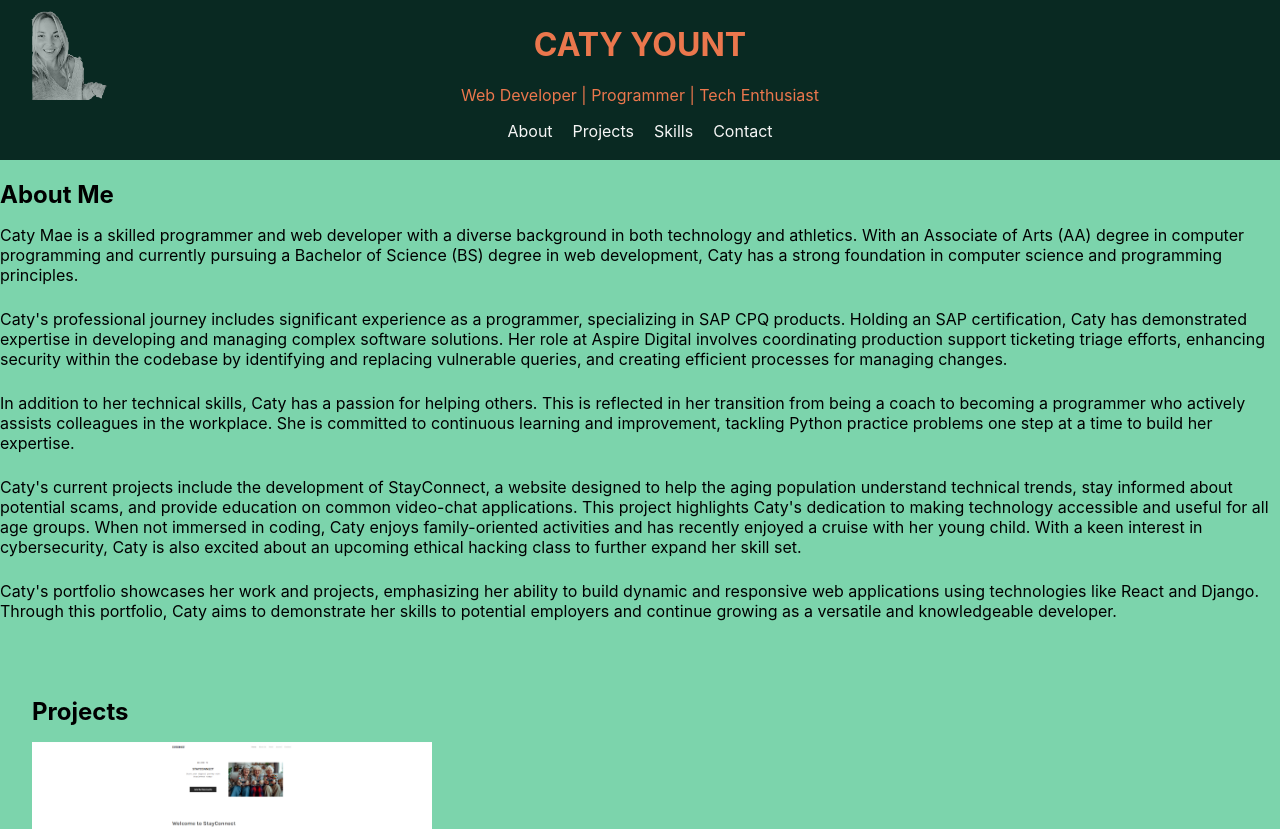
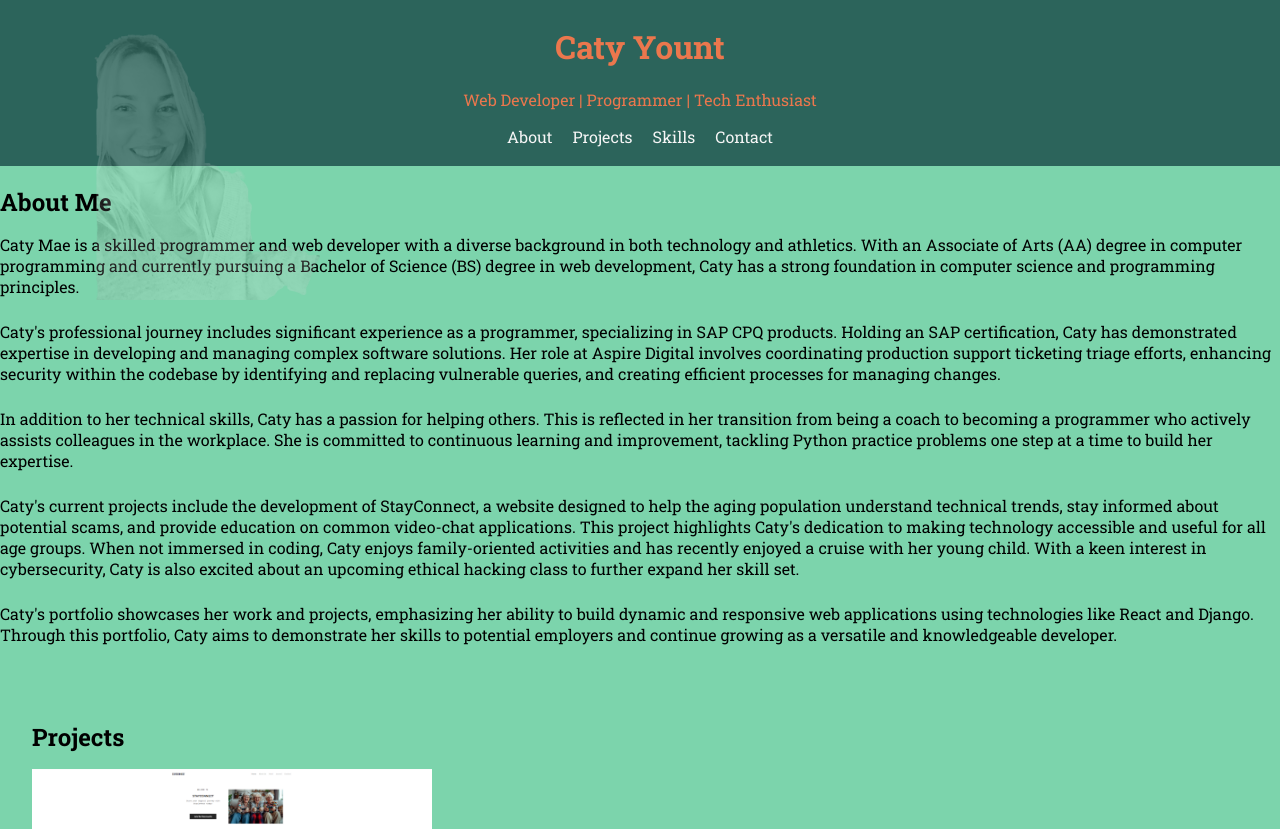
Before and after one commit to Caty1121/caty1121.github.io, a React (Create React App) app: page / in a window 1280 px wide. Shown: the top 829 px of the page. Built offline with nearby package versions, Linux system fonts and the light colour scheme.

Commit message:
updated font

```diff
--- a/public/index.html
+++ b/public/index.html
@@ -24,20 +24,13 @@
       work correctly both with client-side routing and a non-root public URL.
       Learn how to configure a non-root public URL by running `npm run build`.
     -->
+    <link rel="preconnect" href="https://fonts.googleapis.com">
+    <link rel="preconnect" href="https://fonts.gstatic.com" crossorigin>
+    <link href="https://fonts.googleapis.com/css2?family=Roboto+Slab:wght@100..900&display=swap" rel="stylesheet">
     <title>React App</title>
   </head>
   <body>
     <noscript>You need to enable JavaScript to run this app.</noscript>
     <div id="root"></div>
-    <!--
-      This HTML file is a template.
-      If you open it directly in the browser, you will see an empty page.
-
-      You can add webfonts, meta tags, or analytics to this file.
-      The build step will place the bundled scripts into the <body> tag.
-
-      To begin the development, run `npm start` or `yarn start`.
-      To create a production bundle, use `npm run build` or `yarn build`.
-    -->
   </body>
 </html>
--- a/src/components/Header.css
+++ b/src/components/Header.css
@@ -1,5 +1,5 @@
 header {
-    background: #092922;
+    background: #2C645B;
     color: #EB774D;
     padding: .2rem 0;
     text-align: center;
@@ -21,9 +21,9 @@
     text-decoration: none;
   }
   .portfolioImg {
-    height: 100px;
+    height: 300px;
     position: absolute;
-    opacity: .7;
+    opacity: .2;
     top: 0;
     left: 0;
     z-index: 99;
--- a/src/components/Header.js
+++ b/src/components/Header.js
@@ -5,7 +5,7 @@
 const Header = () => {
   return (
     <header>
-      <h1>CATY YOUNT</h1>
+      <h1>Caty Yount</h1>
       <p>Web Developer | Programmer | Tech Enthusiast</p>
       <img src={portfolioPhotoImage} alt="" className="portfolioImg"></img>
 
--- a/src/index.css
+++ b/src/index.css
@@ -15,14 +15,14 @@
 
 body {
   margin: 0;
-  font-family: -apple-system, BlinkMacSystemFont, 'Segoe UI', 'Roboto', 'Oxygen',
-    'Ubuntu', 'Cantarell', 'Fira Sans', 'Droid Sans', 'Helvetica Neue',
-    sans-serif;
+  font-family: "Roboto Slab", serif;
   -webkit-font-smoothing: antialiased;
   -moz-osx-font-smoothing: grayscale;
   background-color: #7CD4AC;
 }
 
+
+
 code {
   font-family: source-code-pro, Menlo, Monaco, Consolas, 'Courier New',
     monospace;
```
